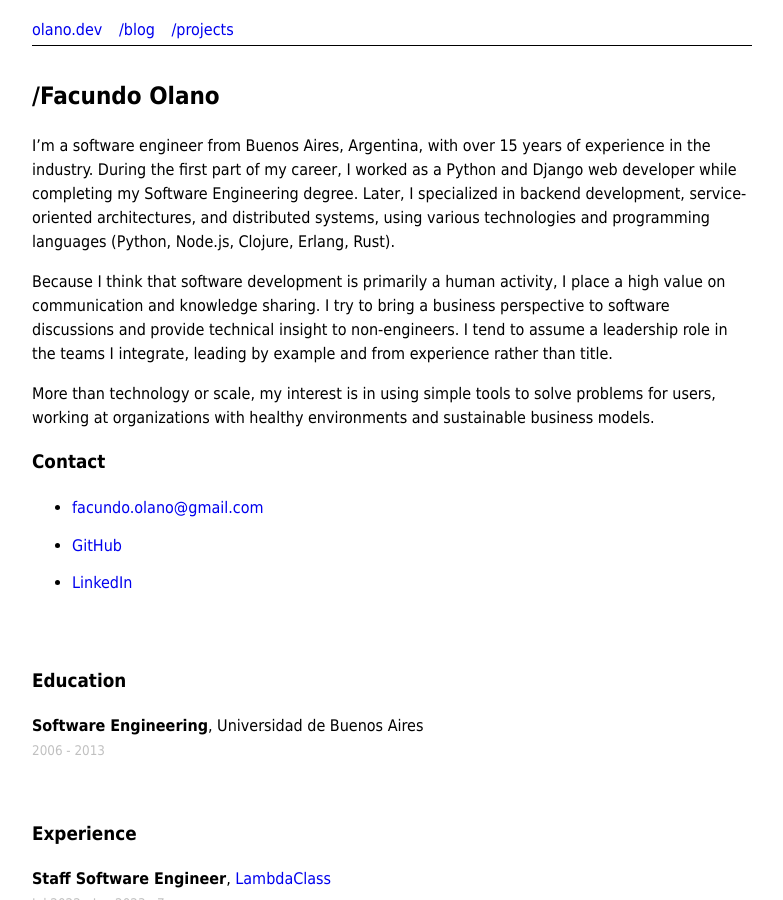
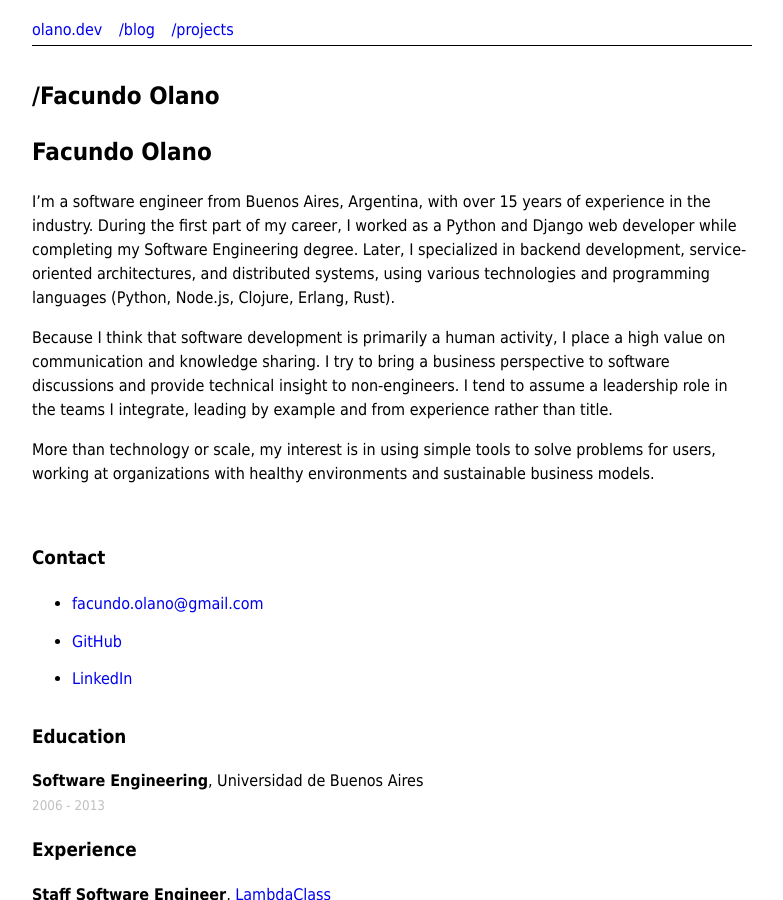
Before and after one commit to facundoolano/olano.dev, a Jekyll site: the page built from resume.md, in a window 1280 px wide and 900 px high. Shown: the whole window, without its empty margins (248-1031 px from the left). Built offline with Jekyll 4.4.1, drawn with Linux system fonts in a browser that asks for light colours; our own code applies the rules of GitHub Pages for plain Markdown files.

Commit message:
line breaks in resume

```diff
--- a/resume.md
+++ b/resume.md
@@ -1,7 +1,8 @@
 ---
 layout: default
-title: Facundo Olano
 ---
+
+## Facundo Olano
 
 I'm a software engineer from Buenos Aires, Argentina, with over 15 years of experience in the industry.
 During the first part of my career, I worked as a Python and Django web developer while completing my Software Engineering degree.
@@ -11,19 +12,18 @@ Because I think that software development is primarily a human activity, I place
 
 More than technology or scale, my interest is in using simple tools to solve problems for users, working at organizations with healthy environments and sustainable business models.
 
+<br/>
 ### Contact
 
 - [facundo.olano@gmail.com](mailto:facundo.olano@gmail.com)
 - [GitHub](https://github.com/facundoolano)
 - [LinkedIn](https://www.linkedin.com/in/facundoolano/)
 
-<br/>
 ### Education
 
 **Software Engineering**, Universidad de Buenos Aires
   <br/> <small><span class="date">2006 - 2013</span></small>
 
-<br/>
 ### Experience
 
 {% for job in site.data.work %}
```
